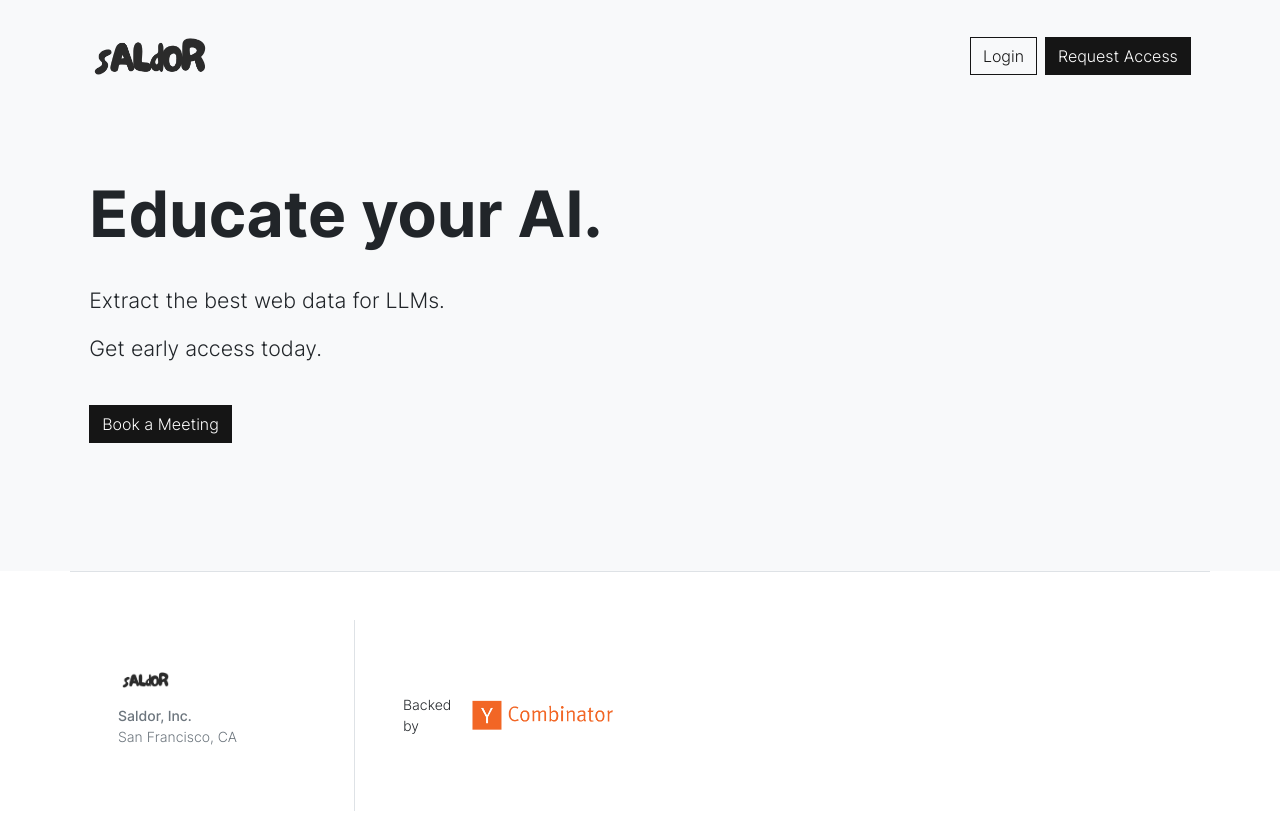
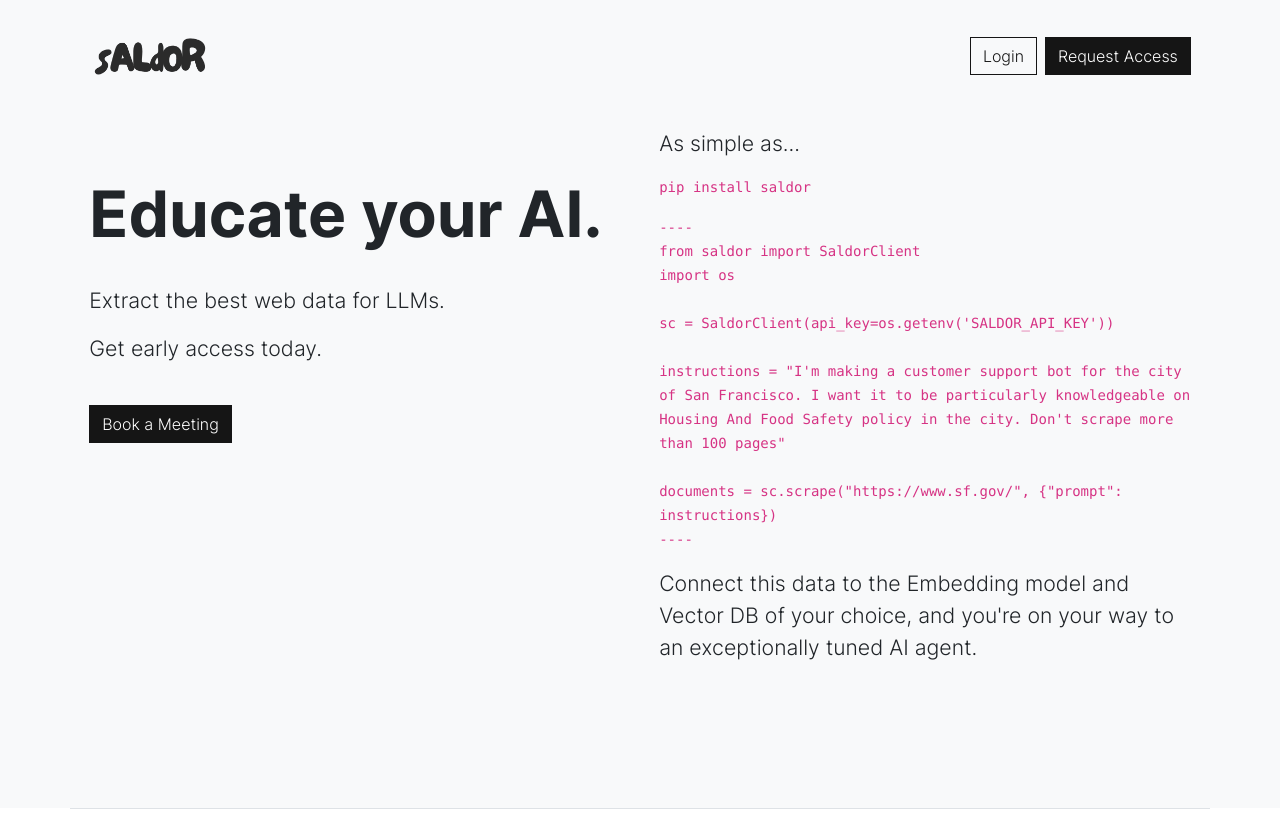
Before and after one commit to blacob/saldorsite, a plain HTML site: page index.html in a window 1280 px wide. Shown: the top 814 px of the page. Drawn offline with Linux system fonts and the light colour scheme.

Commit message:
add a bit of an example

```diff
--- a/index.html
+++ b/index.html
@@ -81,60 +81,49 @@
         </div>
       </div>
     </div>
-
-
-    <!--<li class="nav-item">
-    <a class="nav-link" href="#numbers">
-      Numbers
-    </a>
-  </li>-->
-    <!--<li class="nav-item">
-    <a class="nav-link" href="https://console.saldor.com" target="_blank" rel="noopener noreferrer">
-      Get Started
-    </a>
-  </li>-->
-    <!--<li class="nav-item">
-    <a class="nav-link" href="#workwithus">
-      Work with us
-    </a>
-  </li>-->
-    <!--<li class="nav-item">
-    <a class="nav-link" href="#testimonials">
-      Testimonials
-    </a>
-  </li>-->
-
     </div>
     </div>
   </nav>
 
-  <main>
+<main>
     <div class="w-100 overflow-hidden bg-gray-100" id="top">
-
       <div class="container position-relative">
         <div class="col-12 col-lg-8 mt-0 h-100 position-absolute top-0 end-0 bg-cover" data-aos="fade-left"
           style="background-image: url(img/webp/interior11.webp);">
-
         </div>
         <div class="row">
-
-          <div class="col-lg-7 py-vh-6 position-relative" data-aos="fade-right">
+          <div class="col-lg-6 py-vh-6 position-relative" data-aos="fade-right">
             <h4 class="display-1 fw-bold mt-5" style="font-size: 5vw;">Educate your AI.</h4>
             <br>
             <p class="lead">Extract the best web data for LLMs. </p>
             <p class="lead">Get early access today.</p>
-
             <br>
             <a href="https://cal.com/team/saldor/intro" class="btn btn-primary">Book a Meeting</a>
           </div>
+          <div class="col-lg-6 py-vh-6 position-relative" data-aos="fade-right">
+            <p class="lead">As simple as... </p>
+            <div class="code-box">
+              <pre><code>pip install saldor</code></pre>
+              <pre style="white-space: pre-wrap;"><code>----
+from saldor import SaldorClient
+import os
+
+sc = SaldorClient(api_key=os.getenv('SALDOR_API_KEY'))
+
+instructions = "I'm making a customer support bot for the city of San Francisco. I want it to be particularly knowledgeable on Housing And Food Safety policy in the city. Don't scrape more than 100 pages"
+
+documents = sc.scrape("https://www.sf.gov/", {"prompt": instructions})
+----
+</code></pre>
+            </div>
+          <p class="lead">Connect this data to the Embedding model and Vector DB of your choice, and you're on your way to an exceptionally tuned AI agent. </p>
+          </div>
+        </div>
+      </div>
+    </div>
+</main>
 
 
-        </div>
-      </div>
-
-    </div>
-
-  </main>
 
   <footer>
     <div class="container small border-top">
```
Also changed, not shown: css/theme.css.
